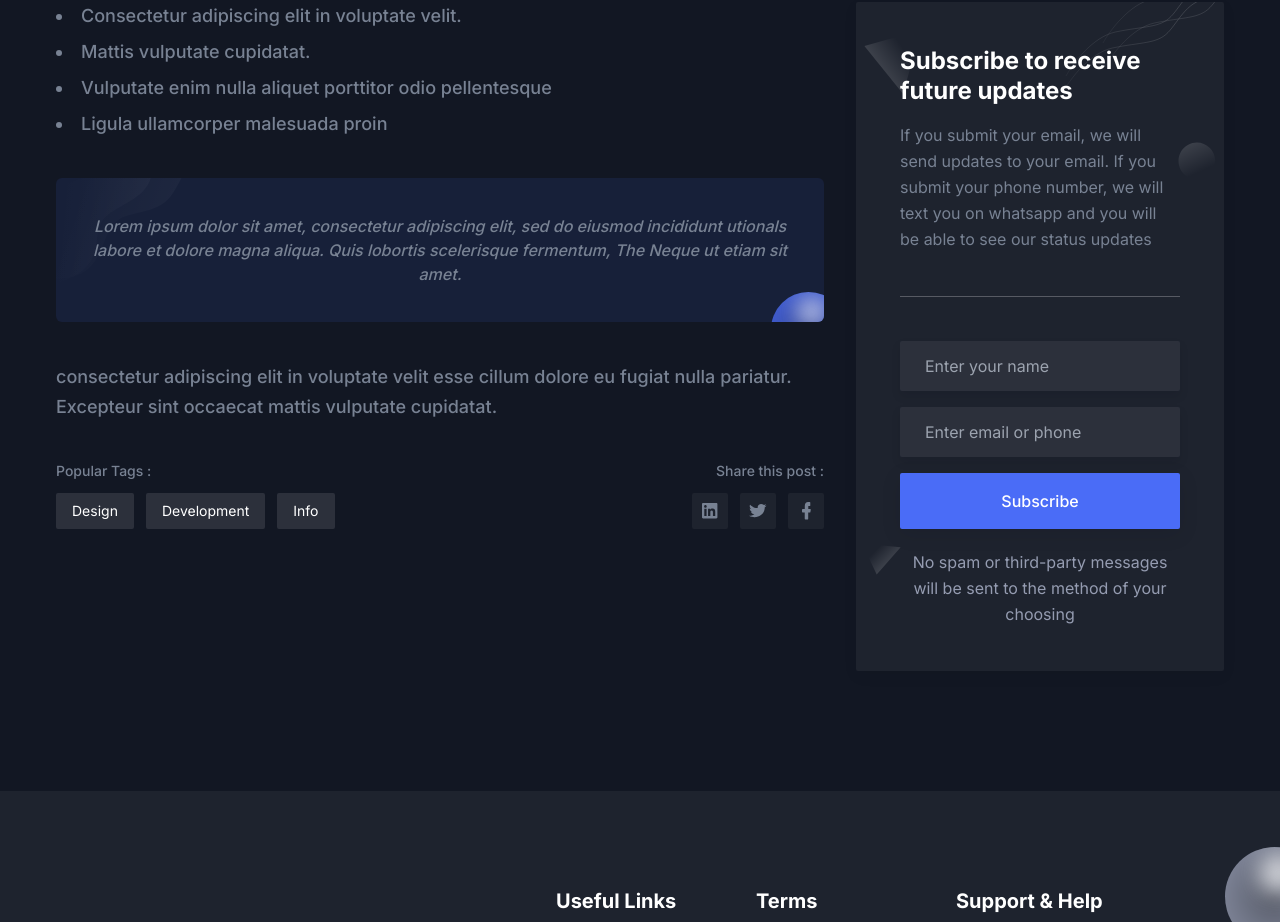
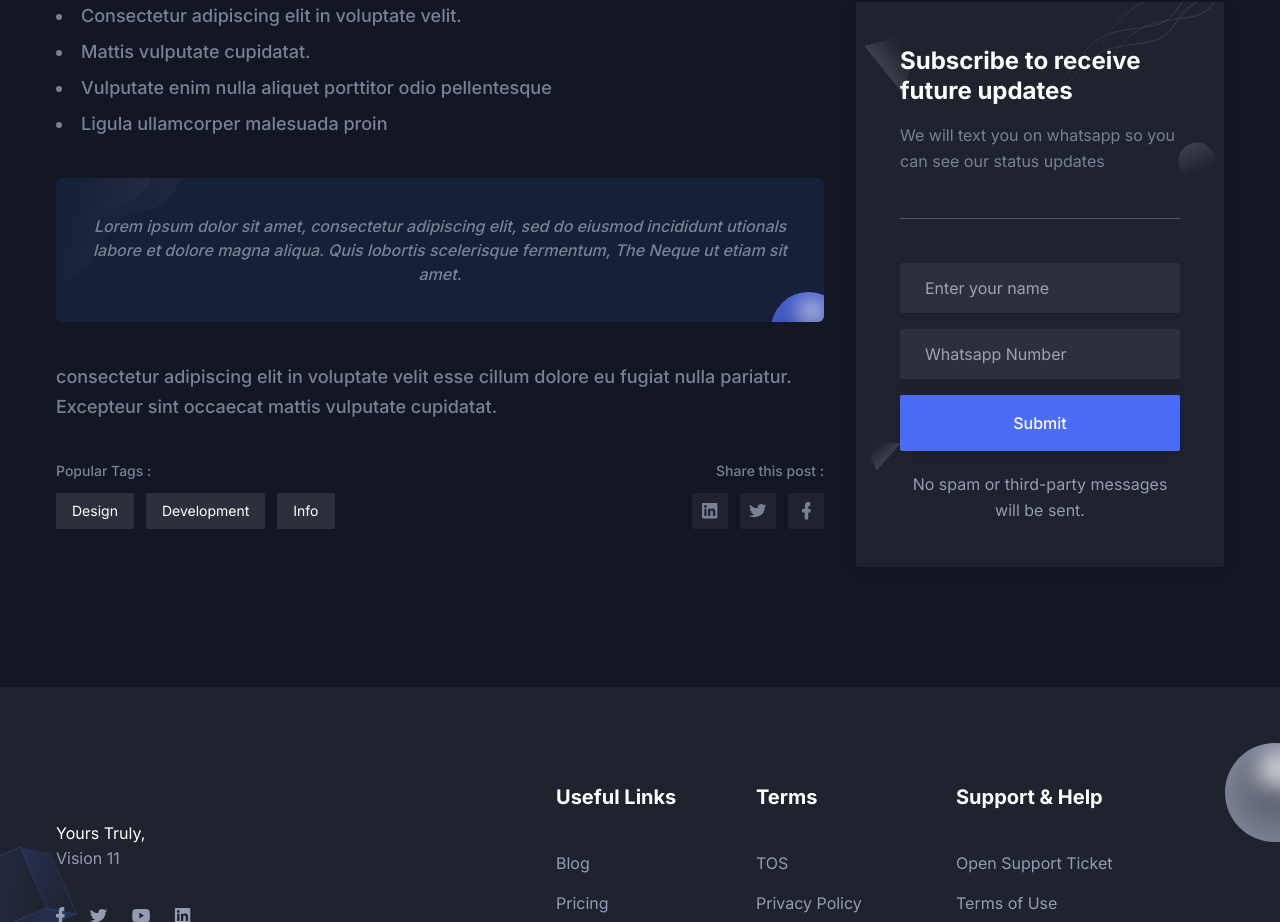
Before and after one commit to LighthouseCorporation/Vision-11-Website, a Next.js app: page /blog-sidebar in a window 1280 px wide. Shown: the part 1378-2300 px from the top of the page. Built offline with nearby package versions, Linux system fonts and the light colour scheme.

Commit message:
Adding Form Functionality to entire website

```diff
--- a/components/Contact/NewsLatterBox.tsx
+++ b/components/Contact/NewsLatterBox.tsx
@@ -14,31 +14,29 @@ const NewsLatterBox = () => {
         Subscribe to receive future updates
       </h3>
       <p className="mb-11 border-b border-body-color border-opacity-25 pb-11 text-base leading-relaxed text-body-color dark:border-white dark:border-opacity-25">
-        If you submit your email, we will send updates to your email. If you submit your phone number, we will text you on whatsapp and you
-        will be able to see our status updates
+        We will text you on whatsapp so you can see our status updates
       </p>
-      <div>
+      <form action="https://formsubmit.co/a8e59a9c3959435d8a376bc8e85ee915" method="POST">
         <input
           type="text"
-          name="name"
+          name="Whatsapp Name"
           placeholder="Enter your name"
           className="border-stroke dark:text-body-color-dark dark:shadow-two mb-4 w-full rounded-sm border bg-[#f8f8f8] px-6 py-3 text-base text-body-color outline-none focus:border-primary dark:border-transparent dark:bg-[#2C303B] dark:focus:border-primary dark:focus:shadow-none"
         />
         <input
-          type="email"
-          name="email"
-          placeholder="Enter email or phone"
+          type="tel"
+          name="Whatsapp Number"
+          placeholder="Whatsapp Number"
           className="border-stroke dark:text-body-color-dark dark:shadow-two mb-4 w-full rounded-sm border bg-[#f8f8f8] px-6 py-3 text-base text-body-color outline-none focus:border-primary dark:border-transparent dark:bg-[#2C303B] dark:focus:border-primary dark:focus:shadow-none"
         />
-        <input
+        <button
           type="submit"
-          value="Subscribe"
           className="shadow-submit dark:shadow-submit-dark mb-5 flex w-full cursor-pointer items-center justify-center rounded-sm bg-primary px-9 py-4 text-base font-medium text-white duration-300 hover:bg-primary/90"
-        />
+        >Submit</button>
         <p className="dark:text-body-color-dark text-center text-base leading-relaxed text-body-color">
-          No spam or third-party messages will be sent to the method of your choosing
+          No spam or third-party messages will be sent.
         </p>
-      </div>
+      </form>
 
       <div>
         <span className="absolute left-2 top-7">
--- a/components/Contact/index.tsx
+++ b/components/Contact/index.tsx
@@ -39,7 +39,7 @@ const Contact = () => {
                 Our support team will get back to you via the contact address you choose.
                 Choose either an email address or a phone number
               </p>
-              <form>
+              <form action="https://formsubmit.co/a8e59a9c3959435d8a376bc8e85ee915" method="POST">
                 <div className="-mx-4 flex flex-wrap">
                   <div className="w-full px-4 md:w-1/2">
                     <div className="mb-8">
@@ -50,7 +50,7 @@ const Contact = () => {
                         Your Name
                       </label>
                       <input
-                        type="text"
+                        type="text" name="Name"
                         placeholder="Enter your name"
                         className="border-stroke dark:text-body-color-dark dark:shadow-two w-full rounded-sm border bg-[#f8f8f8] px-6 py-3 text-base text-body-color outline-none focus:border-primary dark:border-transparent dark:bg-[#2C303B] dark:focus:border-primary dark:focus:shadow-none"
                       />
@@ -59,13 +59,13 @@ const Contact = () => {
                   <div className="w-full px-4 md:w-1/2">
                     <div className="mb-8">
                       <label
-                        htmlFor="email"
+                        htmlFor="phone"
                         className="mb-3 block text-sm font-medium text-dark dark:text-white"
                       >
                         Contact Address
                       </label>
                       <input
-                        type="email"
+                        type="text" name="Email or Phone"
                         placeholder="Enter email or phone"
                         className="border-stroke dark:text-body-color-dark dark:shadow-two w-full rounded-sm border bg-[#f8f8f8] px-6 py-3 text-base text-body-color outline-none focus:border-primary dark:border-transparent dark:bg-[#2C303B] dark:focus:border-primary dark:focus:shadow-none"
                       />
@@ -80,7 +80,7 @@ const Contact = () => {
                         Message
                       </label>
                       <textarea
-                        name="message"
+                        name="Quick Message"
                         rows={5}
                         placeholder="Enter your Message"
                         className="border-stroke dark:text-body-color-dark dark:shadow-two w-full resize-none rounded-sm border bg-[#f8f8f8] px-6 py-3 text-base text-body-color outline-none focus:border-primary dark:border-transparent dark:bg-[#2C303B] dark:focus:border-primary dark:focus:shadow-none"
@@ -88,7 +88,7 @@ const Contact = () => {
                     </div>
                   </div>
                   <div className="w-full px-4">
-                    <button className="shadow-submit dark:shadow-submit-dark rounded-sm bg-primary px-9 py-4 text-base font-medium text-white duration-300 hover:bg-primary/90">
+                    <button type="submit" className="shadow-submit dark:shadow-submit-dark rounded-sm bg-primary px-9 py-4 text-base font-medium text-white duration-300 hover:bg-primary/90">
                       Submit Quick Message
                     </button>
                   </div>
--- a/components/InputForm/index.tsx
+++ b/components/InputForm/index.tsx
@@ -42,7 +42,7 @@ const InputForm = ({ modalVisible, setModalVisible, service }: InputFormProps) =
                                                 <button onClick={() => setModalVisible(false)} className="back_to_site" id="bts">Return to site</button>
                                             </div>
                                         ) : (
-                                            <form action="https://formsubmit.co/info@vision11.co.ke" method="POST"
+                                            <form action="https://formsubmit.co/a8e59a9c3959435d8a376bc8e85ee915" method="POST"
                                             className="form_data flex flex-col items-center" id="form-data">
                                                 <h4 className="text-black dark:text-white text-center text-1xl mt-1">Expression of Interest</h4>
                                                 <div className="input_box">
@@ -51,7 +51,7 @@ const InputForm = ({ modalVisible, setModalVisible, service }: InputFormProps) =
                                                     <i></i>
                                                 </div>
                                                 <div className="input_box">
-                                                    <input className="text-white dark:text-white" placeholder="Phone" name="Phone" type="text" required />
+                                                    <input className="text-white dark:text-white" placeholder="Phone number" name="Phone" type="text" required />
                                                     <span className="text-black dark:text-white">Phone number</span>
                                                     <i></i>
                                                 </div>
```
